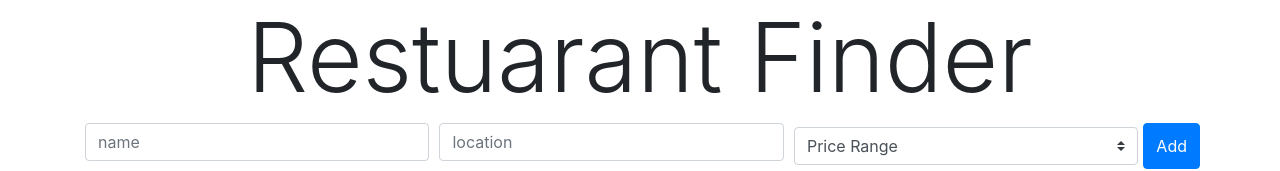
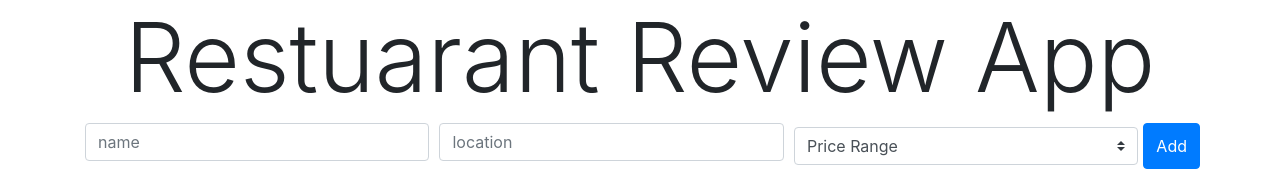
Before and after one commit to BlakeLawrence/Restuarant-Review-App-Client, a React (Create React App) app: page / in a window 1280 px wide. Shown: the top 171 px of the page. Built offline with nearby package versions, Linux system fonts and the light colour scheme; no server answers.

Commit message:
chamnged heading

```diff
--- a/src/components/Header.jsx
+++ b/src/components/Header.jsx
@@ -4,7 +4,7 @@ const Header = () => {
   return (
     <div>
       <h1 className="font-weight-light display-1 text-center">
-        Restuarant Finder
+        Restuarant Review App
       </h1>
     </div>
   );
```
